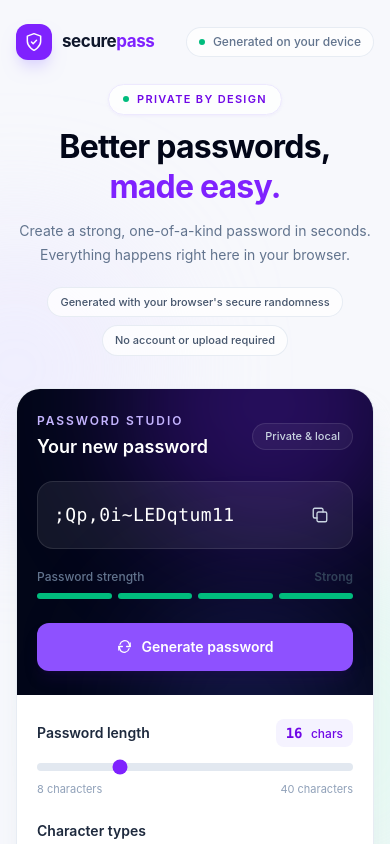
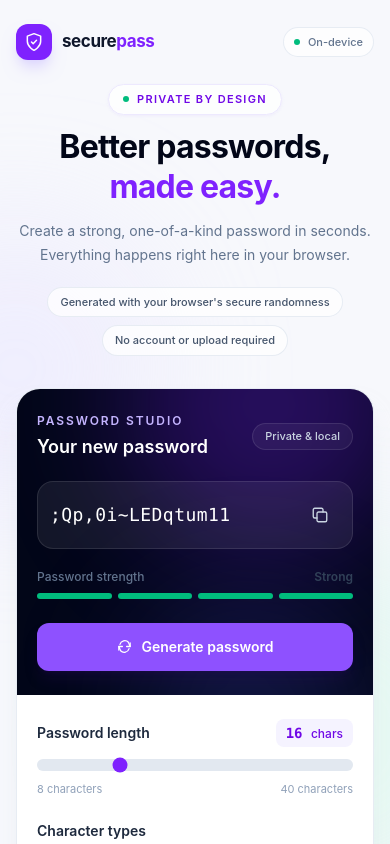
Before and after one commit to Cj-Nnekwelugo/Secure-Pass, a React (Vite) app: page / in a window 390 px wide. Shown: the top 844 px of the page. Built offline with nearby package versions, Linux system fonts and the light colour scheme.

Commit message:
add updated component code

```diff
--- a/src/components/Header.jsx
+++ b/src/components/Header.jsx
@@ -9,9 +9,10 @@ function Header() {
         </span>
         <span className="text-[17px] font-bold tracking-tight text-slate-900">secure<span className="text-violet-600">pass</span></span>
       </a>
-      <div className="flex items-center gap-2 rounded-full border border-slate-200/80 bg-white/70 px-3 py-1.5 text-xs font-medium text-slate-500">
+      <div className="flex items-center gap-2 rounded-full border border-slate-200/80 bg-white/70 px-2.5 py-1.5 text-[11px] font-medium text-slate-500 sm:px-3 sm:text-xs">
         <span className="h-1.5 w-1.5 rounded-full bg-emerald-500" />
-        Generated on your device
+        <span className="sm:hidden">On-device</span>
+        <span className="hidden sm:inline">Generated on your device</span>
       </div>
     </header>
   )
--- a/src/components/PasswordGenerator.jsx
+++ b/src/components/PasswordGenerator.jsx
@@ -45,7 +45,7 @@ function PasswordGenerator({
             <span className="rounded-full border border-white/10 bg-white/5 px-3 py-1 text-[11px] font-medium text-slate-300">Private &amp; local</span>
           </div>
 
-          <div className="flex min-h-[4.25rem] items-center gap-3 rounded-2xl border border-white/10 bg-white/[0.07] p-3 pl-4 sm:min-h-[4.75rem] sm:pl-5">
+          <div className="flex min-h-[4.25rem] items-center gap-2 rounded-2xl border border-white/10 bg-white/[0.07] p-2.5 pl-3 sm:min-h-[4.75rem] sm:gap-3 sm:p-3 sm:pl-5">
             <output
               aria-label="Generated password"
               className="min-w-0 flex-1 break-all font-mono text-lg font-medium tracking-wide text-white sm:text-[22px]"
@@ -57,7 +57,7 @@ function PasswordGenerator({
               onClick={() => password && onCopy(password)}
               disabled={!password}
               aria-label="Copy generated password"
-              className="flex h-10 w-10 shrink-0 items-center justify-center rounded-xl text-slate-300 transition hover:bg-white/10 hover:text-white focus-visible:outline-2 focus-visible:outline-offset-2 focus-visible:outline-violet-300 disabled:cursor-not-allowed disabled:opacity-40"
+              className="flex h-11 w-11 shrink-0 items-center justify-center rounded-xl text-slate-300 transition hover:bg-white/10 hover:text-white focus-visible:outline-2 focus-visible:outline-offset-2 focus-visible:outline-violet-300 disabled:cursor-not-allowed disabled:opacity-40"
             >
               <Icon name="copy" className="h-[18px] w-[18px]" />
             </button>
@@ -90,7 +90,7 @@ function PasswordGenerator({
           step="1"
           value={length}
           onChange={(event) => onLengthChange(Number(event.target.value))}
-          className="mt-4 h-2 w-full cursor-pointer appearance-none rounded-full bg-slate-200 accent-violet-600 focus-visible:outline-2 focus-visible:outline-offset-4 focus-visible:outline-violet-500"
+          className="mt-3 h-3 w-full cursor-pointer appearance-none rounded-full bg-slate-200 accent-violet-600 focus-visible:outline-2 focus-visible:outline-offset-4 focus-visible:outline-violet-500 sm:mt-4"
           aria-label="Password length"
         />
         <div className="mt-1 flex justify-between text-[11px] text-slate-400">
```
